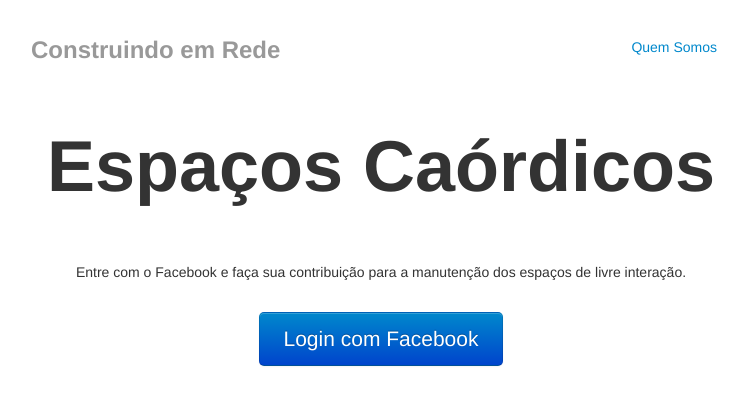
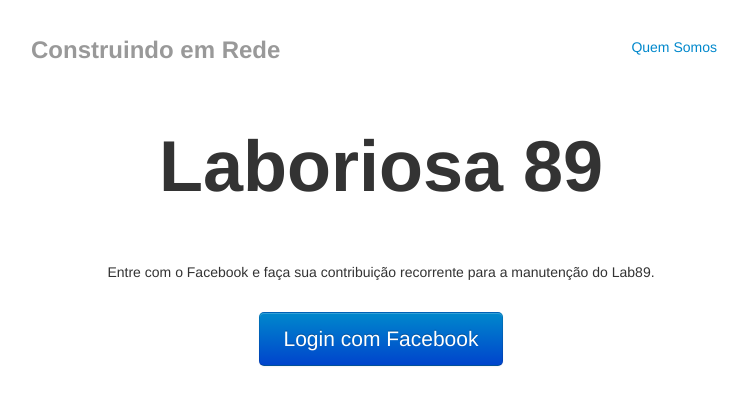
Before and after one commit to henriquebastos/chaordicspaces, a Django app: page / in a window 1280 px wide. Shown: the top 405 px of the page, without its empty margins (259-1007 px from the left). Run offline with Django 3.2, Linux system fonts and the light colour scheme; some libraries are stand-ins or nearby versions.

Commit message:
Redefine título como Laboriosa 89

```diff
--- a/chaordicspaces/core/templates/core/base.html
+++ b/chaordicspaces/core/templates/core/base.html
@@ -4,7 +4,7 @@
 <head>
   {% block head %}
     <meta charset="utf-8">
-    <title>Espaços Caórdicos</title>
+    <title>Laboriosa 89</title>
     <link href="{% static 'css/bootstrap.min.css' %}" rel="stylesheet">
     <link href="{% static 'css/bootstrap-responsive.min.css' %}" rel="stylesheet">
     <link href="{% static 'css/screen.css' %}" rel="stylesheet">
--- a/chaordicspaces/core/templates/core/home.html
+++ b/chaordicspaces/core/templates/core/home.html
@@ -2,12 +2,12 @@
 
 {% block content %}
   <div class="jumbotron">
-    <h1>Espaços Caórdicos</h1>
+    <h1>Laboriosa 89</h1>
   </div>
 
   <div class="jumbotron">
     {% if not user.is_authenticated %}
-      <p>Entre com o Facebook e faça sua contribuição para a manutenção dos espaços de livre interação.</p>
+      <p>Entre com o Facebook e faça sua contribuição recorrente para a manutenção do Lab89.</p>
       <br>
       <a href="{% url 'social:begin' backend=backends.backends.0 %}" class="btn btn-large btn-primary">Login com Facebook</a>
     {% else %}
```
